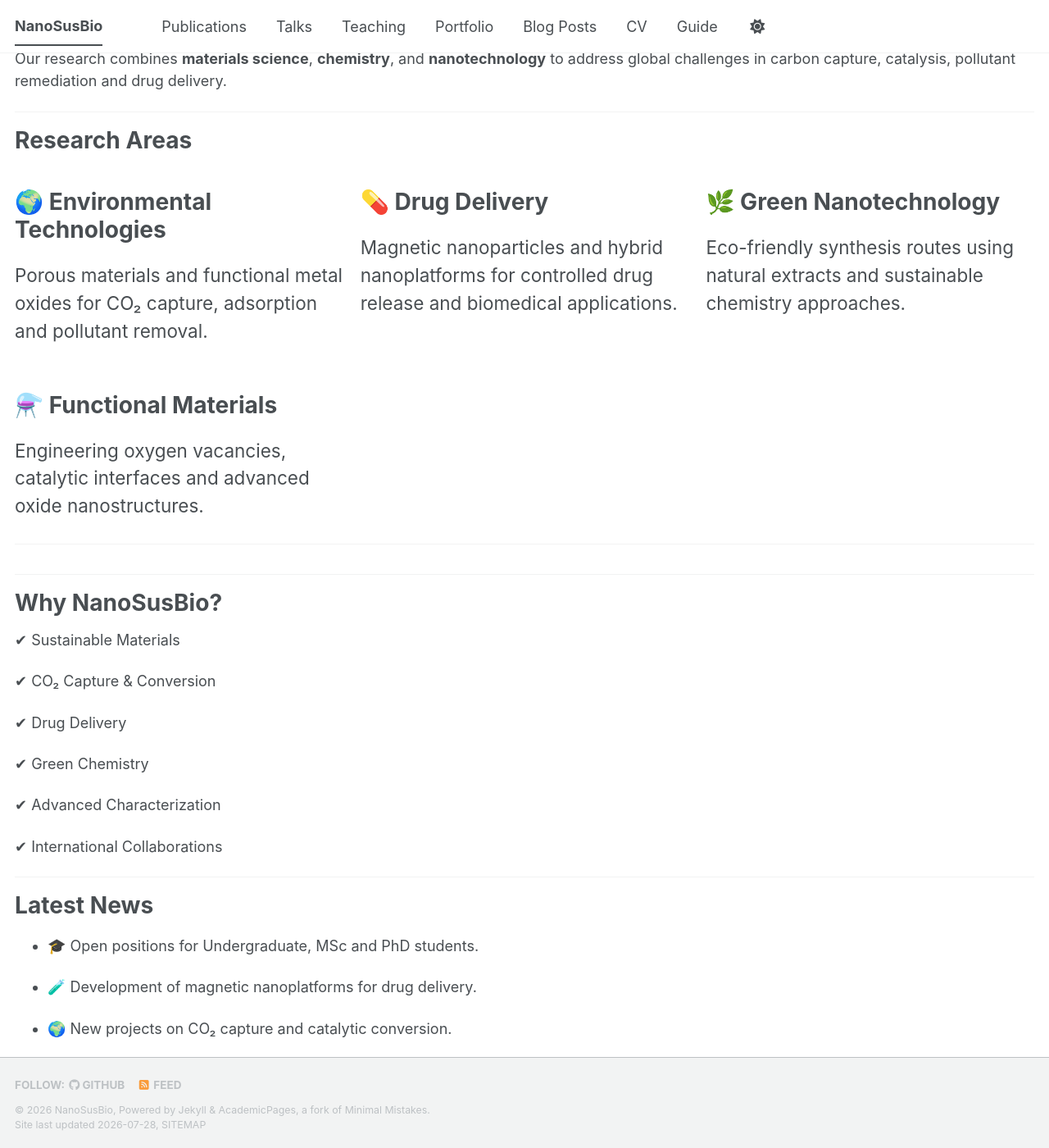
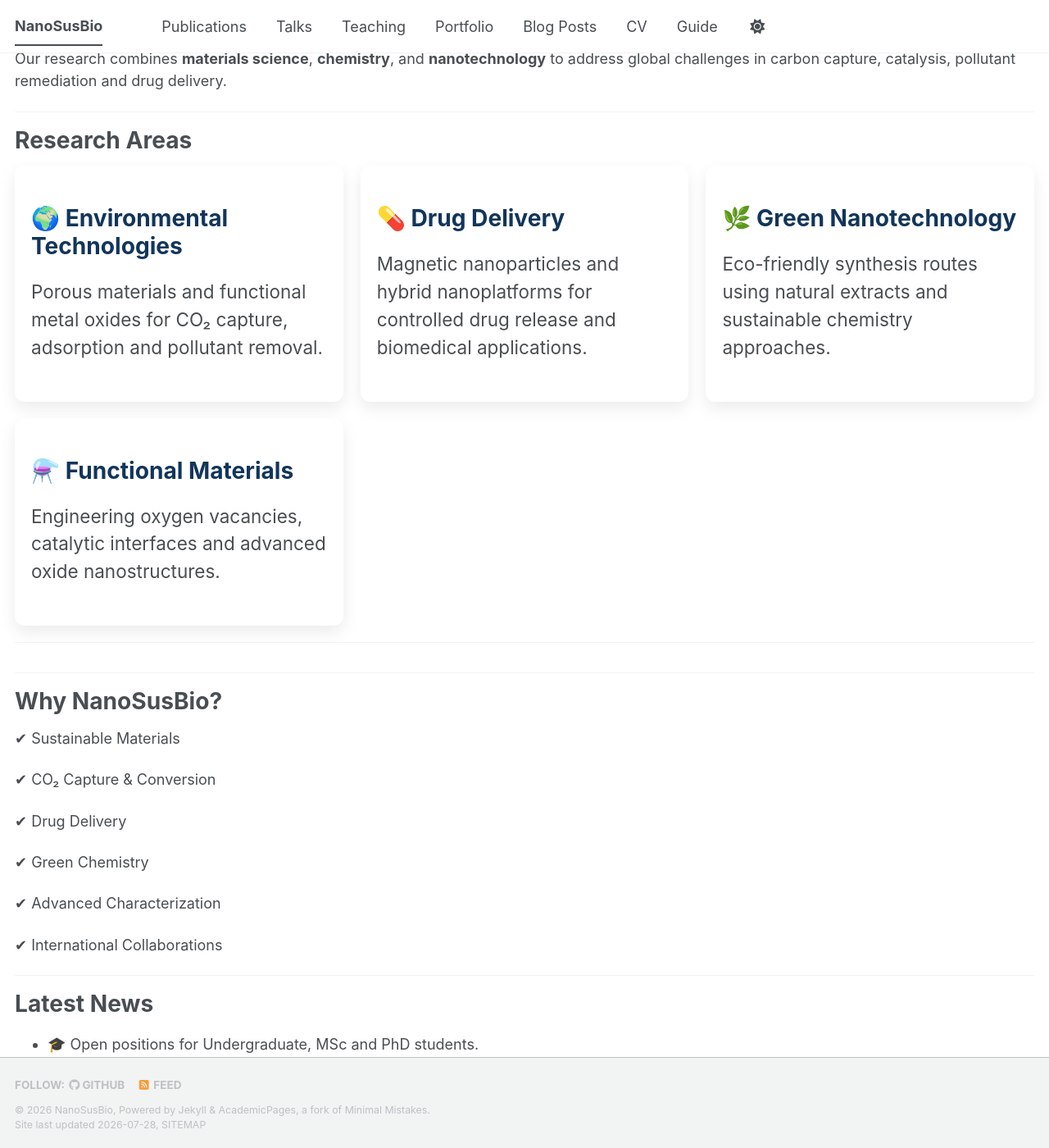
Before and after one commit to NanoSusBio/nanosusbio.github.io, a Jekyll site: the page built from _pages/about.md, in a window 1280 px wide and 1400 px high, scrolled down 640 px. Shown: the whole window at 82% size. Built offline with Jekyll 4.4.1, drawn with Linux system fonts in a browser that asks for light colours; a style sheet for code colours, icons or effects is not loaded.

Commit message:
Refactor SCSS for author avatar and feature items
Removed comments and added new styles for author avatar and feature items.

```diff
--- a/assets/css/main.scss
+++ b/assets/css/main.scss
@@ -3,9 +3,6 @@
 
 /*
  * This file controls what is imported from /_sass
- *
- * Note that the files are processed in the order they are imported, so they are partly
-   sorted by the dependencies. Also, the first two lines of the file are required by Jekyll.
  */
 
 @import
@@ -37,7 +34,30 @@
     "layout/sidebar",
     "layout/json_cv";
 
-   .author__avatar img{
-    border-radius:0;
-    box-shadow:none;
+/* Avatar */
+
+.author__avatar img {
+    border-radius: 0;
+    box-shadow: none;
 }
+
+/* Cards da Home */
+
+.feature__item {
+    border-radius: 12px;
+    padding: 20px;
+    background: white;
+    box-shadow: 0 8px 20px rgba(0,0,0,.08);
+    transition: all .3s ease;
+    margin-bottom: 20px;
+}
+
+.feature__item:hover {
+    transform: translateY(-6px);
+    box-shadow: 0 18px 35px rgba(0,0,0,.15);
+}
+
+.archive__item-title {
+    color: #12355B;
+    font-weight: 700;
+}
```
